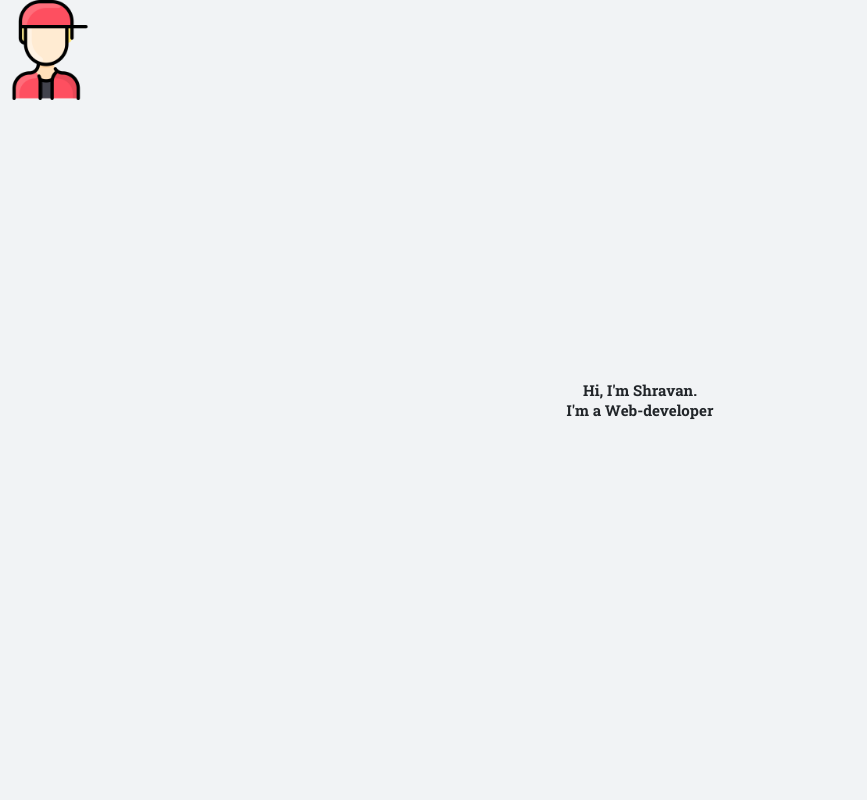
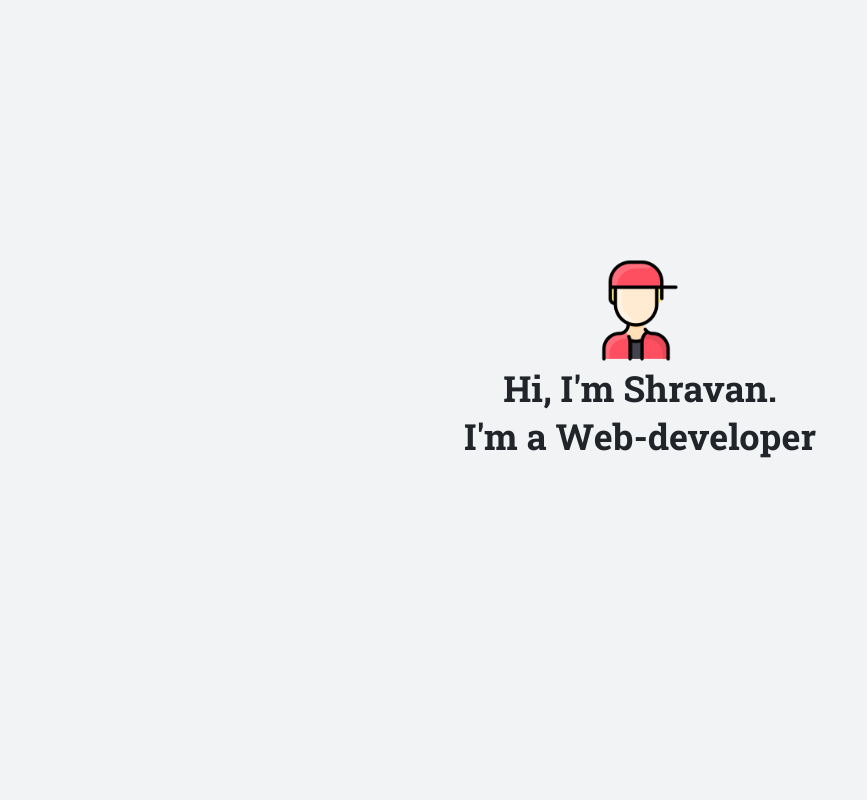
Before and after one commit to ChavvaShravanParasmai/Personnel-web-site, a plain HTML site: page index.html in a window 1280 px wide. Shown: the top 800 px of the page, without its empty margins (0-867 px from the left). Drawn offline with Linux system fonts and the light colour scheme.

Commit message:
Update index.html

```diff
--- a/index.html
+++ b/index.html
@@ -26,12 +26,14 @@
     <title>Document</title>
   </head>
   <body>
-    <header class="header">
-      <span class="man-icon"><img src="man.png" alt=""></span>
-      <h2 class="intro">
-        <span class="intro-name">Hi, I'm Shravan.</span> <br />
+   <header class="header">
+      <div class="intro">
+      <span class="man-icon"><img src="./man.png" alt=""></span><br>
+      <h2 class="secondary-heading">
+        Hi, I'm Shravan.<br />
         I'm a Web-developer
       </h2>
+    </div>
     </header>
     <section class="container container-space">
       <div class="hobbies">
```
